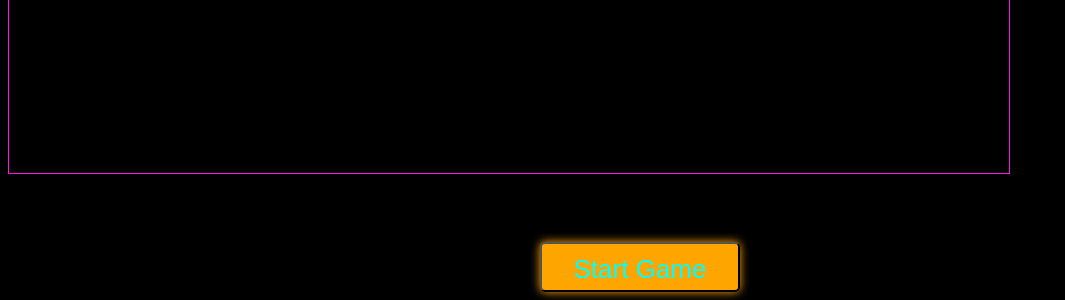
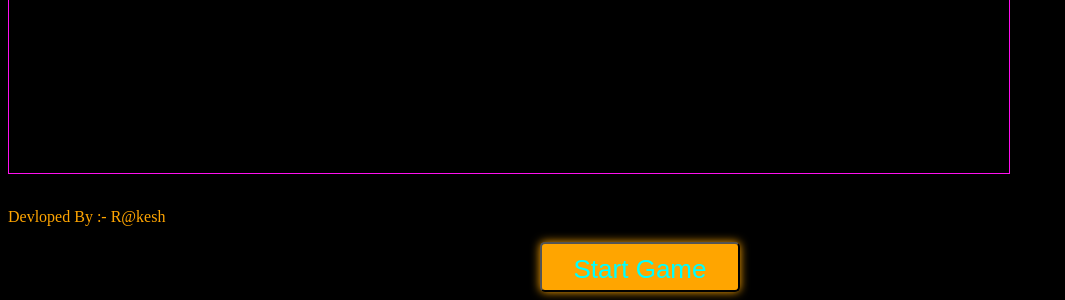
Before and after one commit to Rakesh-ada/SnakeGame., a plain HTML site: page index.html in a window 1280 px wide. Shown: the part 1029-1329 px from the top of the page, without its empty margins (0-1065 px from the left). Drawn offline with Linux system fonts and the light colour scheme.

Commit message:
Update index.html

```diff
--- a/index.html
+++ b/index.html
@@ -92,7 +92,8 @@
 
 
 <br>
-<p align="right" color="red">Rakesh</p>
+<p style="color: orange">Devloped By :- R@kesh</p>
+
 
 <div class="container"><button id="start-button">Start Game</button></div>
 
```
